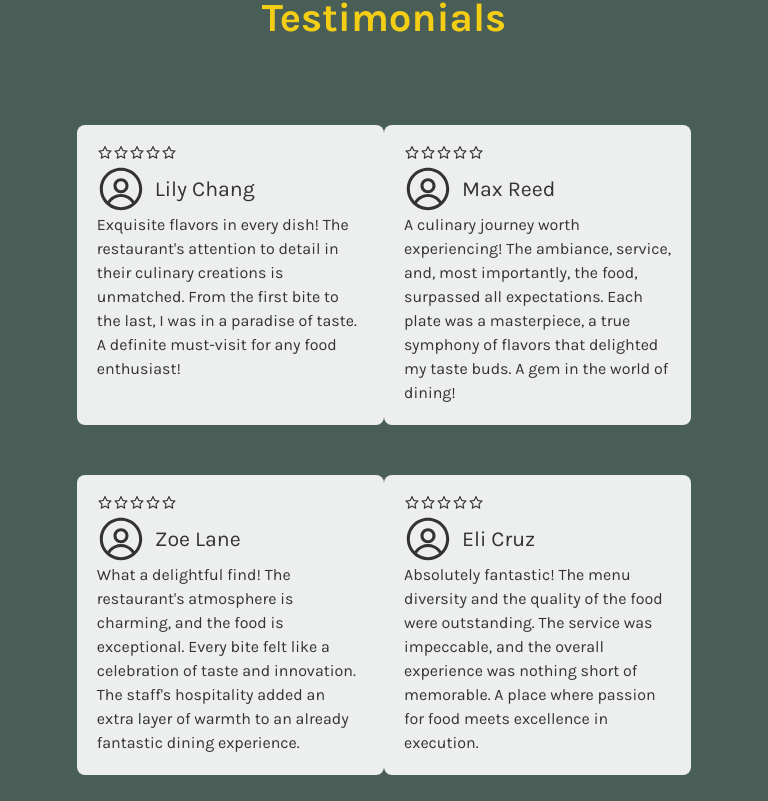
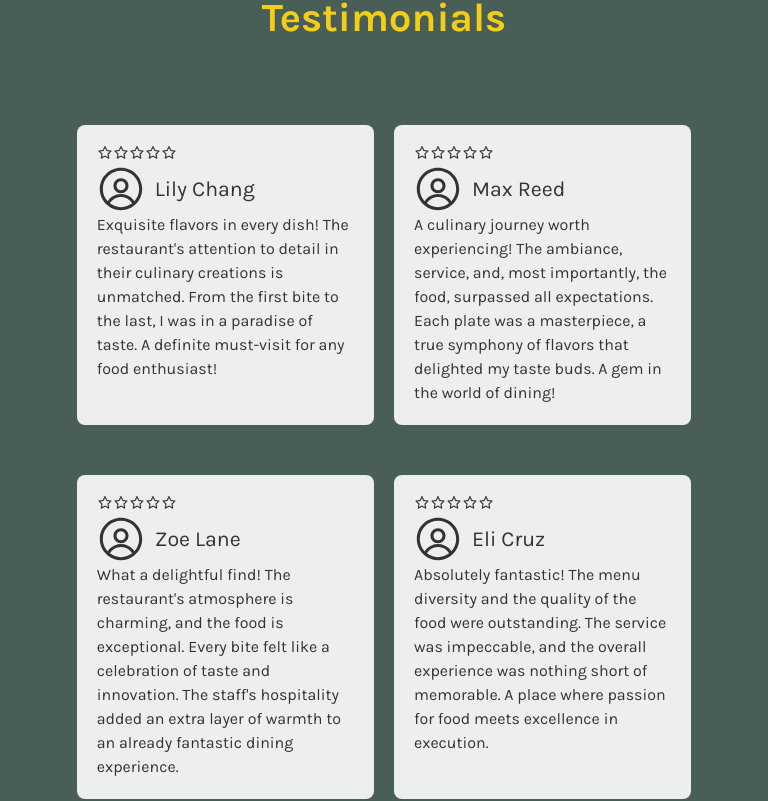
Before and after one commit to joshn28/little-lemon, a React (Create React App) app: page / in a window 768 px wide. Shown: the part 1739-2540 px from the top of the page. Built offline with nearby package versions, Linux system fonts and the light colour scheme; a web font is replaced by a local one.

Commit message:
Fix testimonials cards layout

```diff
--- a/src/styles/Testimonials.scss
+++ b/src/styles/Testimonials.scss
@@ -58,6 +58,7 @@
 @media only screen and (max-width: 1023px) and (min-width: 601px) {
     .testimonials-card-container {
         justify-content: center;
+        column-gap: 20px;
         grid-template-columns: repeat(auto-fit, minmax(240px, auto));
     }
 }
```
